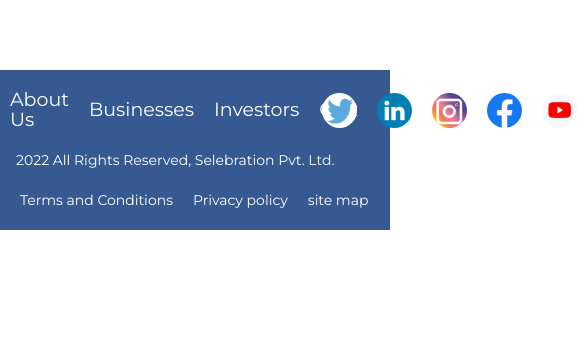
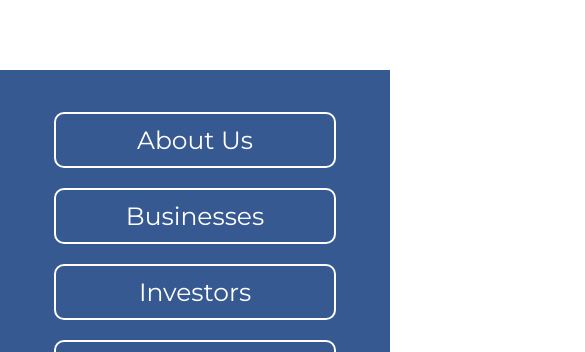
Before and after one commit to rakshit-2/sellebration, a React (Create React App) app in the folder client/: page / in a window 390 px wide. Shown: the part 2395-2747 px from the top of the page, 585 px wide, since content can reach past the window. Before the commit the page ends 2625 px from the top, so only its background shows below. Built offline with nearby package versions, Linux system fonts and the light colour scheme; no server answers.

Commit message:
footer responsive

```diff
--- a/client/src/components/molecule/footer/index.css
+++ b/client/src/components/molecule/footer/index.css
@@ -1,10 +1,10 @@
 .footer__outer{
     width:100%;
-    height:10rem;
+    height:fit-content;
 }
 .footer__inner{
     width:100%;
-    height:100%;
+    height:fit-content;
     display: flex;
     flex-direction: column;
     align-items: flex-start;
@@ -21,13 +21,14 @@
     justify-content: space-between;
     font-family: 'Montserrat';
     font-style: normal;
+    flex-wrap: wrap;
     font-weight: 500;
     font-size: 19px;
     line-height: 20px;
 }
 .footer__inner__top__left{
     width:70%;
-    height:5rem;
+    height:fit-content;
     display: flex;
     align-items: center;
     justify-content: space-around;
@@ -45,8 +46,22 @@
     display: flex;
     align-items: center;
     justify-content: space-around;
-
-    flex-wrap: wrap;
+    cursor: pointer;
+}
+.footer__inner__top__left__each2{
+    width:fit-content;
+    display: flex;
+    padding:2px 10px 2px 10px;
+    align-items: center;
+    justify-content: space-around;
+    cursor: pointer;
+}
+.footer__inner__top__left__each3{
+    width:fit-content;
+    display: flex;
+    padding:2px 10px 2px 10px;
+    align-items: center;
+    justify-content: space-around;
     cursor: pointer;
 }
 .footer__img{
@@ -70,7 +85,7 @@
 }
 .footer__inner__bottom{
     margin-top: 1rem;
-    width:25rem;
+    width:fit-content;
     padding:2px 10px 2px 10px;
     display: flex;
     align-items: center;
@@ -83,3 +98,120 @@
     flex-wrap: wrap;
     cursor: pointer;
 }
+
+
+
+
+
+
+
+/* media query for responsive */
+
+
+
+@media screen and (min-width:2000px)
+{
+    .footer__inner__top__left{
+        width:70rem;
+    }
+    .footer__inner__top__right{
+        width:22rem;
+
+    }
+}
+
+
+
+
+@media screen and (max-width:1850px)
+{
+    .footer__inner__top__left{
+        width:70%;
+    }
+    .footer__inner__top__right{
+        width:20%;
+
+    }
+}
+@media screen and (max-width:1674px)
+{
+    .footer__inner__top__left{
+        width:75%;
+        flex-wrap: wrap;
+    }
+    .footer__inner__top__right{
+        width:20%;
+
+    }
+}
+@media screen and (max-width:1264px)
+{
+    .footer__inner__top__left{
+        width:90%;
+    }
+    .footer__inner__top__right{
+        width:25%;
+    }
+    .footer__inner__top{
+        display: flex;
+        flex-direction: column;
+        align-items: center;
+        justify-content:flex-start;
+    }
+    .footer__inner{
+        flex-direction: column;
+        align-items: center;
+    }
+    .footer__inner__bottom{
+        width:100%;
+        justify-content: center;
+    }
+
+}
+@media screen and (max-width:1174px)
+{
+    .footer__inner__top__right{
+        width:35%;
+    }
+    .footer__inner__top__left__each{
+        margin:10px
+    }
+}
+@media screen and (max-width:976px)
+{
+    .footer__inner__top__right{
+        width:70%;
+    }
+}
+
+@media screen and (max-width:513px)
+{
+    .footer__inner__top__left__each{
+        width:70%;
+        font-size: 25px;
+        padding: 1rem;
+        border: 2px solid white;
+        border-radius: 10px;
+    }
+    .footer__inner__top{
+        margin-top:2rem;
+        margin-bottom: 2rem;
+    }
+}
+
+@media screen and (max-width:395px)
+{
+    .footer__inner__top__right{
+        width:100%;
+    }
+    .footer__inner__top__left__each3{
+        width:90%;
+        margin: 10px;
+    }
+    .footer__inner__mid{
+        width:90%;
+        justify-content: center;
+        text-align: center;
+        margin-left: 0rem;
+    }
+}
--- a/client/src/components/molecule/footer/index.js
+++ b/client/src/components/molecule/footer/index.js
@@ -21,7 +21,7 @@ return (
                 {FooterData.top.right.map((item) => {
                     const {id,img}=item;
                     return(
-                        <div key={id} className='footer__inner__top__left__each'>
+                        <div key={id} className='footer__inner__top__left__each2'>
                             <img src={img} className="footer__img"/>
                         </div>
                     )
@@ -35,7 +35,7 @@ return (
                 {FooterData.bottom.map((item) => {
                     const {id,data}=item;
                     return(
-                        <div key={id} className='footer__inner__top__left__each'>
+                        <div key={id} className='footer__inner__top__left__each3'>
                         {data}
                         </div>
                     )
--- a/client/src/components/organism/home/index.js
+++ b/client/src/components/organism/home/index.js
@@ -149,7 +149,7 @@ const Home=(props)=>{
         <>
         <div className="home__outer">
             <div className="home__inner">
-                <Navbar navDisplay={props.navDisplay} openNav={props.openNav}  closeNav={props.closeNav}/>
+            <Navbar navDisplay={props.navDisplay} openNav={props.openNav}  closeNav={props.closeNav}/>
                 <div className="home__inner__inner">
                     <div className="home__inner__section1">
                         <div className="home__inner__section1__img__outer">
@@ -309,9 +309,8 @@ const Home=(props)=>{
                             </div>
                         </div>
                     </div>
+                    <Footer/>
                 </div>
-
-                <Footer/>
             </div>
         </div>
         </>
```
